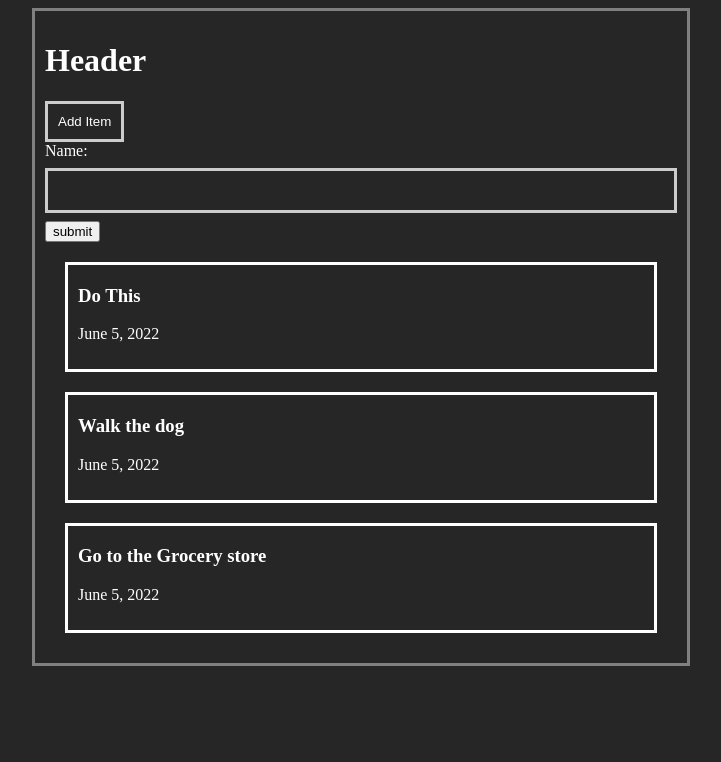
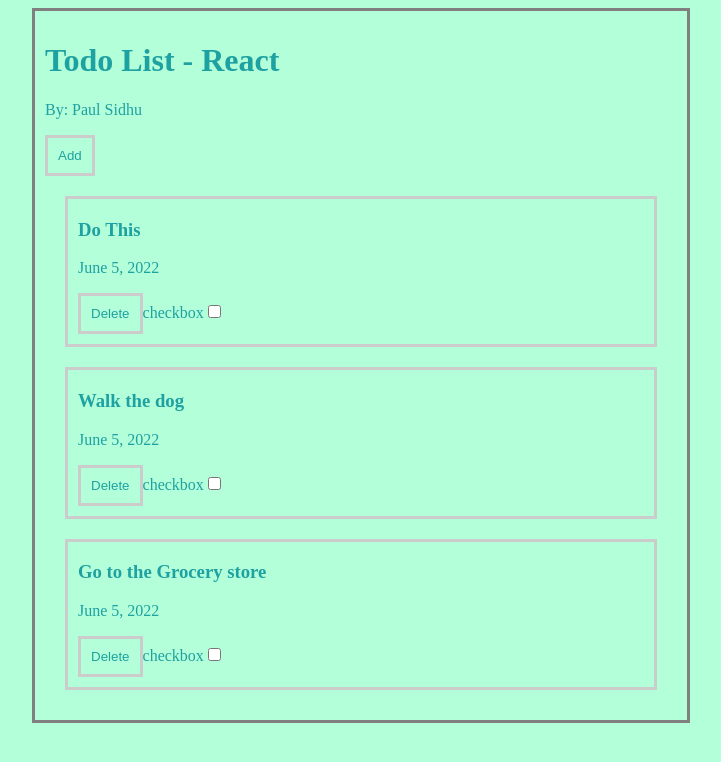
Before and after one commit to AmritpalS13/todolist-react, a React (Create React App) app: page / in a window 1280 px wide. Shown: the top 762 px of the page, without its empty margins (279-1000 px from the left). Built offline with nearby package versions, Linux system fonts and the light colour scheme.

Commit message:
Added delete functions

```diff
--- a/src/App.css
+++ b/src/App.css
@@ -1,6 +1,6 @@
  body {
-    background-color: #262626;
-    color: white;
+    background-color: #b3ffd9;
+    color: #1EA1A1;
 }
 /* div:hover {
     color: #0099ff;
--- a/src/App.js
+++ b/src/App.js
@@ -11,6 +11,7 @@ class App extends React.Component {
   constructor(props) {
     super(props);
     this.state = {
+      displayInput: false,
       list: [
         {
           id: 1,
@@ -42,18 +43,32 @@ class App extends React.Component {
         },
       ],
     }
+
+    this.showInputMenu = this.showInputMenu.bind(this);//Toggles wether the user wants to display the inputs
+    this.deleteItem = this.deleteItem.bind(this);
   }
+
+  showInputMenu() {
+    this.setState({
+      displayInput: !this.state.displayInput,
+    });
+  }
+  deleteItem(id) {
+    var newArray = this.state.list.filter( item => item.id != id);
+    console.log(newArray);
+    this.setState({
+      list: newArray,
+    })
+  }
+
+
 
   render() {
     return(
       <div className='container'>
-        <Header />
-        {/**
-         * input form and append the array,
-         */
-         }
-        <InputForm />
-        <ListContainer list={this.state.list}/>
+        <Header showInputMenu={this.showInputMenu}/>
+        {this.state.displayInput && <InputForm /> }
+        <ListContainer list={this.state.list} deleteItem={this.deleteItem}/>
       </div>
     )
   }
--- a/src/components/header/Header.js
+++ b/src/components/header/Header.js
@@ -1,20 +1,17 @@
 
 import React, { useState } from 'react';
 
-import HeaderDisplay from "./HeaderDisplay";
+
 import './header.css';
 
-const Header = () => {
-    //Declaring the state if the user wants to see the about section.
-    const [display, setDisplay] = useState(false);
-    const value = () => {
-        setDisplay(!display);
-        console.log(display);
-    }
+const Header = ( { showInputMenu } ) => {
+
+
     return (
         <div>
-            <h1 className="header-transition">Header</h1>
-            <HeaderDisplay value={value}/>
+            <h1 className="header-transition">Todo List - React</h1>
+            <p>By: Paul Sidhu</p>
+            <button className='btn' onClick={showInputMenu}>Add</button>
         </div>
 
     )
--- a/src/components/header/HeaderDisplay.js
+++ /dev/null
@@ -1,15 +0,0 @@
-
-import './header.css';
-
-const HeaderDisplay = ( { value } ) => {
-
-    return (
-        <>
-            <button className="btn" onClick={value}>Add Item</button>
-        </>
-    );
-
-
-}
-
-export default HeaderDisplay;
--- a/src/components/header/header.css
+++ b/src/components/header/header.css
@@ -5,8 +5,8 @@
     transition: 1s;
 }
 .btn {
-    color: white;
-    background-color: #262626;
+    color: #1EA1A1;
+    background-color: #b3ffd9;
     padding: 10px;
     border: 3px solid #ccc;
 }
--- a/src/components/inputform/InputForm.js
+++ b/src/components/inputform/InputForm.js
@@ -3,35 +3,14 @@ import React, { useState } from 'react';
 import './inputform.css';
 const InputForm = () => {
 
-    //Simple input
-    const [value, setValue] = useState('');
 
-    //TextArea input,
-    const [area, setArea] = useState('');
-    const handleChange = (event) => {
-        setValue(event.target.value);
-    }
-
-    const handleAreaChange = (event) => {
-        setArea(event.target.value);
-    }
-    const handleAreaSubmit = (event) => {
-        alert("Essay : ", area);
-        event.preventDefault();
-    }
-    const handleSubmit = (event) => {
-        alert("A name was wubmitted: " + value);
-        event.preventDefault();
-    }
     return (
-        <form onSubmit={handleAreaSubmit}>
-            <label>
-                Name:
-                <input type="text" value={value} onChange={handleChange}/>
-            </label>
-            <input type="submit" value="submit" />
-
-        </form>
+        <div className='input-form-container'>
+            <p>Title: </p>
+            <input type="text" value="title " />
+            <p>Date: </p>
+            <input type="text" value="date" />
+        </div>
     );
 }
 
--- a/src/components/inputform/inputform.css
+++ b/src/components/inputform/inputform.css
@@ -7,7 +7,7 @@ input[type=text] {
     -webkit-transition: 0.5s;
     transition: 0.5s;
     outline: none;
-    background-color: #262626;
+    background-color: #b3ffd9;
   }
 
   input[type=text]:focus {
--- a/src/components/list/ListContainer.js
+++ b/src/components/list/ListContainer.js
@@ -2,13 +2,13 @@ import React, { useState } from 'react';
 import ListItem from './ListItem';
 import './list.css';
 
-const ListContainer = ({ list }) => {
+const ListContainer = ({ list, deleteItem }) => {
     return (
         <div className='list-container'>
             {list.map( (item) => {
                 if(!item.completed) {
                     return(
-                        <ListItem key={item.id} item={item}/>
+                        <ListItem key={item.id} item={item} deleteItem={deleteItem}/>
                     )
                 }
             })}
--- a/src/components/list/ListItem.js
+++ b/src/components/list/ListItem.js
@@ -1,11 +1,14 @@
 
 import './list.css';
-const ListItem = ({ item, id }) => {
+const ListItem = ({ item, id, deleteItem }) => {
     return (
         <div className="item-container">
             <div className='item-text-container'>
                 <h3>{item.title}</h3>
                 <p>{item.date}</p>
+                <button className='btn btn-list-item' onClick={() => deleteItem(item.id)}>Delete</button>
+                <label for="myCheck">checkbox</label>
+                <input type="checkbox" id='myCheck'/>
             </div>
         </div>
     )
--- a/src/components/list/list.css
+++ b/src/components/list/list.css
@@ -1,10 +1,19 @@
 .item-container {
-    background-color: #262626;
+    background-color: #b3ffd9;
     margin: 20px;
     padding-top: 1px;
     padding-bottom: 10px;
-    border: 3px solid white;
+    border: 3px solid #ccc;
 }
 .item-text-container {
     padding-left: 10px;
 }
+.item-container:hover {
+    border-color: #0099ff;
+    transition: 1s;
+    color:#24478f;
+}
+.btn-list-item:hover {
+    color: red;
+    border-color: red;
+}
```
